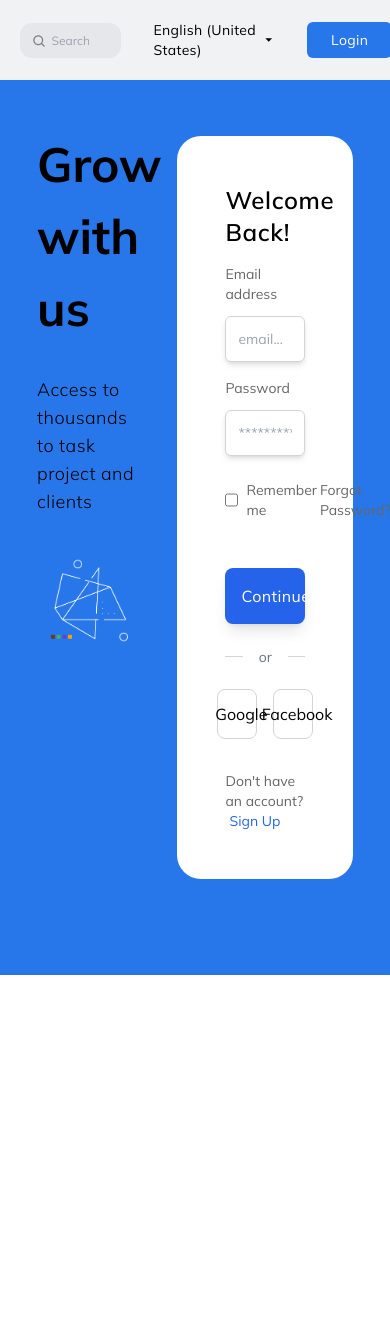
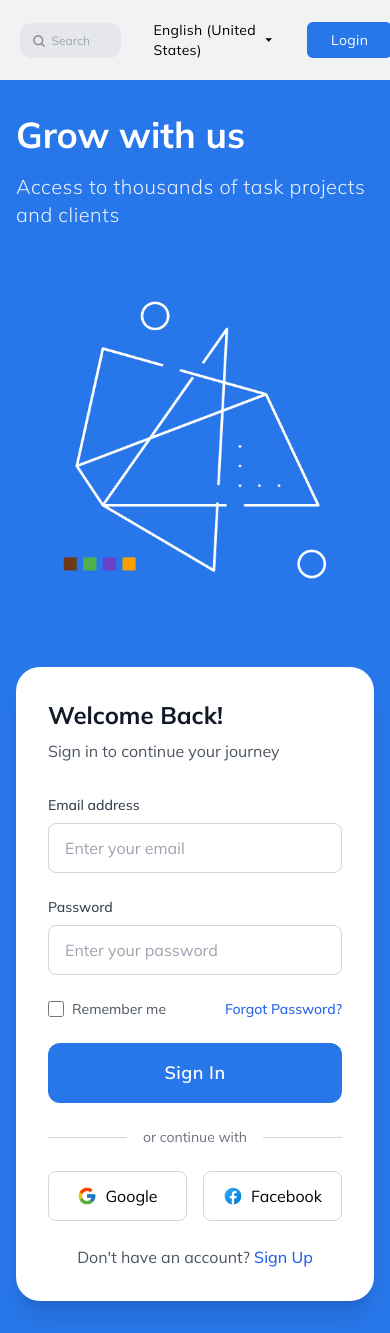
Before and after one commit to emmanueldavidson96/altbucks, a Next.js app: page /log-in in a window 390 px wide. Before the commit the page ends 975 px from the top, so only its background shows below. Built offline with nearby package versions, Linux system fonts and the light colour scheme.

Commit message:
Enhance responsive design for better mobile experience

```diff
--- a/src/app/log-in/page.tsx
+++ b/src/app/log-in/page.tsx
@@ -7,128 +7,189 @@ import illustrationImg from "../../../public/assets/Illustration.png";
 import Link from 'next/link';
 import { useRouter } from 'next/navigation';
 import { useAuthStore } from '@/store/authStore';
-import {toast} from "react-toastify";
+import { toast } from "react-toastify";
 
-export default function page() {
+export default function Page() {
     const [userData, setUserData] = useState({
         email: "",
         password: "",
         rememberMe: false
     })
     const router = useRouter();
-    const {user, isLoading, login} = useAuthStore();
+    const { user, isLoading, login } = useAuthStore();
 
-    const handleSubmit = async (e:React.FormEvent<HTMLFormElement>) => {
+    const handleSubmit = async (e: React.FormEvent<HTMLFormElement>) => {
         e.preventDefault();
-        try{
+        try {
             await login(userData.email, userData.password);
             toast.success("Successfully logged in!")
             router.push("/dashboard");
-        }catch(error){
+        } catch (error) {
             console.log(error)
         }
     }
 
     const handleSocialLogin = (provider: string) => {
-        // Implement social login logic here
         console.log(`Logging in with ${provider}`);
     }
 
     return (
-        <div className='bg-[#2877EA] w-screen h-fit'>
+        <div className='min-h-screen bg-[#2877EA]'>
             <Header />
-            <div className='flex justify-around w-[90%] mx-auto mt-12 pb-24'>
-                <div className='flex flex-col gap-8 w-[30%]'>
-                    <h2 className='text-[48px] font-bold'>Grow with us</h2>
-                    <p className='font-light text-lg tracking-wide'>Access to thousands to task project and clients</p>
-                    <Image src={illustrationImg} className='w-full' alt=''/>
+            <main className='container mx-auto px-4 py-8 md:py-12'>
+                <div className='flex flex-col lg:flex-row justify-between items-center gap-12 max-w-7xl mx-auto'>
+                    {/* Left Section */}
+                    <div className='lg:w-[40%] text-white space-y-8'>
+                        <div className='space-y-4'>
+                            <h2 className='text-4xl md:text-5xl lg:text-6xl font-bold leading-tight'>
+                                Grow with us
+                            </h2>
+                            <p className='text-xl font-light tracking-wide opacity-90'>
+                                Access to thousands of task projects and clients
+                            </p>
                         </div>
-
-                <div className='bg-white mt-12 max-lg:mt-2 h-fit w-[50%] rounded-3xl px-12 py-12 flex flex-col gap-4'>
-                    <h4 className='text-black tracking-wide text-2xl font-semibold'>Welcome Back!</h4>
-                    <form className='flex w-full flex-col gap-4' onSubmit={handleSubmit}>
-                        <div className='flex flex-col gap-3 w-full'>
-                            <label htmlFor="email" className='text-sm text-[#666666]'>Email address</label>
-                            <input
-                                onChange={(e) => setUserData({...userData, email:e.target.value})}
-                                type="email"
-                                id="email"
-                                className='w-full p-3 border rounded-md border-gray-300 text-black text-sm shadow-md'
-                                placeholder='email...'
+                        <Image
+                            src={illustrationImg}
+                            className='w-full max-w-lg mx-auto lg:max-w-none'
+                            alt='Illustration'
+                            priority
                         />
                     </div>
 
-                        <div className='flex flex-col gap-3 w-full'>
-                            <label htmlFor="password" className='text-sm text-[#666666]'>Password</label>
+                    {/* Login Section */}
+                    <div className='w-full lg:w-[55%] bg-white rounded-3xl p-8 md:p-12 shadow-xl'>
+                        <div className='max-w-xl mx-auto space-y-8'>
+                            <div className='space-y-2'>
+                                <h4 className='text-2xl md:text-3xl font-bold text-gray-900'>Welcome Back!</h4>
+                                <p className='text-gray-600'>Sign in to continue your journey</p>
+                            </div>
+
+                            <form className='space-y-6' onSubmit={handleSubmit}>
+                                {/* Email Field */}
+                                <div className='space-y-2'>
+                                    <label htmlFor="email" className='block text-sm font-medium text-gray-700'>
+                                        Email address
+                                    </label>
                                     <input
-                                onChange={(e) => setUserData({...userData, password:e.target.value})}
-                                type="password"
-                                id="password"
-                                className='w-full p-3 border rounded-md border-gray-300 text-black text-sm shadow-md'
-                                placeholder='*********'
+                                        onChange={(e) => setUserData({...userData, email: e.target.value})}
+                                        type="email"
+                                        id="email"
+                                        className='w-full px-4 py-3 rounded-lg border border-gray-300 focus:ring-2 focus:ring-blue-500 focus:border-blue-500 transition-all duration-200'
+                                        placeholder='Enter your email'
                                     />
                                 </div>
 
-                        <div className='flex justify-between items-center mt-2'>
-                            <div className='flex items-center gap-2'>
+                                {/* Password Field */}
+                                <div className='space-y-2'>
+                                    <label htmlFor="password" className='block text-sm font-medium text-gray-700'>
+                                        Password
+                                    </label>
+                                    <input
+                                        onChange={(e) => setUserData({...userData, password: e.target.value})}
+                                        type="password"
+                                        id="password"
+                                        className='w-full px-4 py-3 rounded-lg border border-gray-300 focus:ring-2 focus:ring-blue-500 focus:border-blue-500 transition-all duration-200'
+                                        placeholder='Enter your password'
+                                    />
+                                </div>
+
+                                {/* Remember Me & Forgot Password */}
+                                <div className='flex items-center justify-between'>
+                                    <div className='flex items-center'>
                                         <input
                                             type="checkbox"
                                             id="rememberMe"
                                             checked={userData.rememberMe}
                                             onChange={(e) => setUserData({...userData, rememberMe: e.target.checked})}
-                                    className='w-4 h-4'
+                                            className='w-4 h-4 rounded border-gray-300 text-blue-600 focus:ring-blue-500'
                                         />
-                                <label htmlFor="rememberMe" className='text-sm text-[#666666]'>Remember me</label>
+                                        <label htmlFor="rememberMe" className='ml-2 text-sm text-gray-600'>
+                                            Remember me
+                                        </label>
                                     </div>
-                            <Link href="/forgot-password" className='text-sm text-[#666666] hover:text-blue-600'>
+                                    <Link
+                                        href="/forgot-password"
+                                        className='text-sm text-blue-600 hover:text-blue-800 font-medium transition-colors duration-200'
+                                    >
                                         Forgot Password?
                                     </Link>
                                 </div>
 
+                                {/* Login Button */}
                                 <button
                                     type='submit'
-                            className='w-full p-4 bg-blue-600 rounded-lg text-white text-base tracking-wide shadow-lg mt-8'
+                                    className='w-full py-4 bg-[#2877EA] hover:bg-blue-600 text-white rounded-xl font-semibold text-lg tracking-wide transition-all duration-300 transform hover:translate-y-[-2px] hover:shadow-xl active:translate-y-[1px] disabled:opacity-70 disabled:cursor-not-allowed'
                                 >
-                            Continue
+                                    {isLoading ? (
+                                        <span className="flex items-center justify-center gap-2">
+                                            <svg className="animate-spin h-5 w-5" viewBox="0 0 24 24">
+                                                <circle className="opacity-25" cx="12" cy="12" r="10" stroke="currentColor" strokeWidth="4"/>
+                                                <path className="opacity-75" fill="currentColor" d="M4 12a8 8 0 018-8V0C5.373 0 0 5.373 0 12h4zm2 5.291A7.962 7.962 0 014 12H0c0 3.042 1.135 5.824 3 7.938l3-2.647z"/>
+                                            </svg>
+                                            Signing in...
+                                        </span>
+                                    ) : (
+                                        "Sign In"
+                                    )}
                                 </button>
 
-                        <div className='relative flex items-center justify-center my-4'>
-                            <div className='border-t border-gray-300 w-full'></div>
-                            <span className='bg-white px-4 text-sm text-gray-500 absolute'>or</span>
+                                {/* Divider */}
+                                <div className='relative'>
+                                    <div className='absolute inset-0 flex items-center'>
+                                        <div className='w-full border-t border-gray-300'></div>
+                                    </div>
+                                    <div className='relative flex justify-center text-sm'>
+                                        <span className='px-4 bg-white text-gray-500'>or continue with</span>
+                                    </div>
                                 </div>
 
-                        <div className='flex gap-4 justify-center'>
+                                {/* Social Login Buttons */}
+                                <div className='grid grid-cols-2 gap-4'>
                                     <button
                                         type="button"
                                         onClick={() => handleSocialLogin('google')}
-                                className='flex items-center justify-center gap-2 w-1/2 p-3 border border-gray-300 rounded-lg hover:bg-gray-50'
+                                        className='flex items-center justify-center gap-2 px-4 py-3 border border-gray-300 rounded-lg hover:bg-gray-50 transition-colors duration-200'
                                     >
-                                <svg width="24" height="24" viewBox="0 0 24 24" fill="none" xmlns="http://www.w3.org/2000/svg">
-                                    <path d="M21.8055 10.0415H21V10H12V14H17.6515C16.827 16.3285 14.6115 18 12 18C8.6865 18 6 15.3135 6 12C6 8.6865 8.6865 6 12 6C13.5295 6 14.921 6.577 15.9805 7.5195L18.809 4.691C17.023 3.0265 14.634 2 12 2C6.4775 2 2 6.4775 2 12C2 17.5225 6.4775 22 12 22C17.5225 22 22 17.5225 22 12C22 11.3295 21.931 10.675 21.8055 10.0415Z" fill="#FFC107"/>
-                                    <path d="M3.15295 7.3455L6.43845 9.755C7.32745 7.554 9.48045 6 12 6C13.5295 6 14.921 6.577 15.9805 7.5195L18.809 4.691C17.023 3.0265 14.634 2 12 2C8.15895 2 4.82795 4.1685 3.15295 7.3455Z" fill="#FF3D00"/>
+                                        <svg className="w-5 h-5" viewBox="0 0 48 48">
+                                            <path fill="#FFC107" d="M43.611,20.083H42V20H24v8h11.303c-1.649,4.657-6.08,8-11.303,8c-6.627,0-12-5.373-12-12c0-6.627,5.373-12,12-12c3.059,0,5.842,1.154,7.961,3.039l5.657-5.657C34.046,6.053,29.268,4,24,4C12.955,4,4,12.955,4,24c0,11.045,8.955,20,20,20c11.045,0,20-8.955,20-20C44,22.659,43.862,21.35,43.611,20.083z"></path>
+                                            <path fill="#FF3D00" d="M6.306,14.691l6.571,4.819C14.655,15.108,18.961,12,24,12c3.059,0,5.842,1.154,7.961,3.039l5.657-5.657C34.046,6.053,29.268,4,24,4C16.318,4,9.656,8.337,6.306,14.691z"></path>
+                                            <path fill="#4CAF50" d="M24,44c5.166,0,9.86-1.977,13.409-5.192l-6.19-5.238C29.211,35.091,26.715,36,24,36c-5.202,0-9.619-3.317-11.283-7.946l-6.522,5.025C9.505,39.556,16.227,44,24,44z"></path>
+                                            <path fill="#1976D2" d="M43.611,20.083H42V20H24v8h11.303c-0.792,2.237-2.231,4.166-4.087,5.571c0.001-0.001,0.002-0.001,0.003-0.002l6.19,5.238C36.971,39.205,44,34,44,24C44,22.659,43.862,21.35,43.611,20.083z"></path>
                                         </svg>
                                         Google
                                     </button>
                                     <button
                                         type="button"
                                         onClick={() => handleSocialLogin('facebook')}
-                                className='flex items-center justify-center gap-2 w-1/2 p-3 border border-gray-300 rounded-lg hover:bg-gray-50'
+                                        className='flex items-center justify-center gap-2 px-4 py-3 border border-gray-300 rounded-lg hover:bg-gray-50 transition-colors duration-200'
                                     >
-                                <svg width="24" height="24" viewBox="0 0 24 24" fill="none" xmlns="http://www.w3.org/2000/svg">
-                                    <path d="M24 12C24 5.37258 18.6274 0 12 0C5.37258 0 0 5.37258 0 12C0 17.9895 4.3882 22.954 10.125 23.8542V15.4688H7.07812V12H10.125V9.35625C10.125 6.34875 11.9166 4.6875 14.6576 4.6875C15.9701 4.6875 17.3438 4.92188 17.3438 4.92188V7.875H15.8306C14.34 7.875 13.875 8.80008 13.875 9.75V12H17.2031L16.6711 15.4688H13.875V23.8542C19.6118 22.954 24 17.9895 24 12Z" fill="#1877F2"/>
+                                        <svg className="w-5 h-5" viewBox="0 0 48 48">
+                                            <linearGradient id="Ld6sqrtcxMyckEl6xeDdMa" x1="9.993" x2="40.615" y1="9.993" y2="40.615" gradientUnits="userSpaceOnUse">
+                                                <stop offset="0" stopColor="#2aa4f4"/>
+                                                <stop offset="1" stopColor="#007ad9"/>
+                                            </linearGradient>
+                                            <path fill="url(#Ld6sqrtcxMyckEl6xeDdMa)" d="M24,4C12.954,4,4,12.954,4,24s8.954,20,20,20s20-8.954,20-20S35.046,4,24,4z"/>
+                                            <path fill="#fff" d="M26.707,29.301h5.176l0.813-5.258h-5.989v-2.874c0-2.184,0.714-4.121,2.757-4.121h3.283V12.46 c-0.577-0.078-1.797-0.248-4.102-0.248c-4.814,0-7.636,2.542-7.636,8.334v3.498H16.06v5.258h4.948v14.452 C21.988,43.9,22.981,44,24,44c0.921,0,1.82-0.084,2.707-0.204V29.301z"/>
                                         </svg>
                                         Facebook
                                     </button>
                                 </div>
 
-                        <div className='flex justify-center mt-4'>
-                            <p className='text-sm text-[#666666]'>Don't have an account?
-                                <Link href="/signup" className='text-blue-600 ml-1'>Sign Up</Link>
+                                {/* Sign Up Link */}
+                                <p className='text-center text-gray-600'>
+                                    Don't have an account?{' '}
+                                    <Link
+                                        href="/signup"
+                                        className='text-blue-600 hover:text-blue-800 font-medium transition-colors duration-200'
+                                    >
+                                        Sign Up
+                                    </Link>
                                 </p>
-                        </div>
                             </form>
                         </div>
                     </div>
                 </div>
+            </main>
+        </div>
     )
 }
--- a/src/app/signup/page.tsx
+++ b/src/app/signup/page.tsx
@@ -6,70 +6,98 @@ import illustrationImg from "../../../public/assets/Illustration.png";
 import Link from 'next/link';
 import { useAuthStore } from '@/store/authStore';
 
-export default function page() {
-
-
+export default function Page() {
     const [createTask, setCreateTask] = useState(true);
 
     return (
-        <div className='bg-[#2877EA] w-screen h-screen'>
+        <div className='min-h-screen bg-[#2877EA]'>
             <Header />
-            <div className='flex justify-around w-[90%] mx-auto my-12'>
-                <div className='flex flex-col gap-8 w-[30%]'>
-                    <h2 className='text-[48px] font-bold'>Grow with us</h2>
-                    <p className='font-light text-lg tracking-wide'>Access to thousands to task project and clients</p>
-                    <Image src={illustrationImg} className='w-full' alt=''/>
+            <main className='container mx-auto px-4 py-8 md:py-12 lg:py-16'>
+                <div className='flex flex-col lg:flex-row justify-between items-center gap-12 max-w-7xl mx-auto'>
+                    {/* Left Section */}
+                    <div className='lg:w-[40%] text-white space-y-6'>
+                        <div className='space-y-4'>
+                            <h2 className='text-4xl md:text-5xl lg:text-6xl font-bold leading-tight'>
+                                Grow with us
+                            </h2>
+                            <p className='text-xl md:text-2xl font-light tracking-wide opacity-90'>
+                                Access to thousands of task projects and clients
+                            </p>
+                        </div>
+                        <Image
+                            src={illustrationImg}
+                            className='w-full max-w-lg mx-auto lg:max-w-none'
+                            alt='Illustration'
+                            priority
+                        />
                     </div>
 
                     {/* Authentication Section */}
-                <div className='bg-white w-[50%] rounded-3xl px-16 py-16 flex flex-col gap-4'>
-                    <h4 className='text-black tracking-wide text-xl'>Sign up now</h4>
-                    <h2 className='font-bold text-3xl text-black'>Welcome.</h2>
-                    <p className='tracking-wide font-light text-sm text-black'>Choose what you will like to use Alt bucks for</p>
+                    <div className='w-full lg:w-[55%] bg-white rounded-3xl p-8 md:p-12'>
+                        <div className='max-w-xl mx-auto space-y-8'>
+                            {/* Header */}
+                            <div className='space-y-3'>
+                                <h4 className='text-gray-600 text-xl tracking-wide'>Sign up now</h4>
+                                <h2 className='font-bold text-3xl md:text-4xl text-gray-900'>Welcome.</h2>
+                                <p className='text-gray-600 tracking-wide'>Choose what you would like to use Alt bucks for</p>
+                            </div>
 
-                    <div className='flex flex-col gap-6'>
-                        {/* Earn */}
+                            {/* Options */}
+                            <div className='space-y-4'>
+                                {/* Earn Option */}
                                 <div
-                            onClick={() => setCreateTask(!createTask)}
-                            className={`flex w-full items-center border-2 ${createTask ? "" : "border-blue-500" } rounded-xl p-4 gap-6 cursor-pointer`}
+                                    onClick={() => setCreateTask(false)}
+                                    className={`group transition-all duration-200 flex items-start border-2 ${!createTask ? "border-blue-500 bg-blue-50" : "border-gray-200 hover:border-gray-300"} rounded-xl p-6 cursor-pointer`}
                                 >
-                            <div className='bg-gray-600 w-[80px] h-[60px] rounded-full'>
-                            </div>
-                            <div className='flex flex-col gap-2'>
-                                <h3 className='text-black text-lg tracking-wide'>Earn</h3>
-                                <p className='text-gray-400 tracking-wide text-sm '>Showcase your talent to a large audience and connect with the right clients</p>
+                                    <div className='flex-shrink-0 bg-gray-600 w-16 h-16 rounded-full'></div>
+                                    <div className='ml-6 space-y-2'>
+                                        <h3 className='text-gray-900 text-lg font-medium'>Earn</h3>
+                                        <p className='text-gray-600 leading-relaxed'>
+                                            Showcase your talent to a large audience and connect with the right clients
+                                        </p>
                                     </div>
                                 </div>
 
-                        {/* Create Task */}
+                                {/* Create Task Option */}
                                 <div
-                            onClick={() => setCreateTask(!createTask)}
-                            className={`flex w-full items-center border-2 ${createTask ? "border-blue-500" : "" } rounded-xl p-4 gap-6 cursor-pointer`}
+                                    onClick={() => setCreateTask(true)}
+                                    className={`group transition-all duration-200 flex items-start border-2 ${createTask ? "border-blue-500 bg-blue-50" : "border-gray-200 hover:border-gray-300"} rounded-xl p-6 cursor-pointer`}
                                 >
-                            <div className='bg-blue-300 w-[60px] h-[60px] rounded-full'>
+                                    <div className='flex-shrink-0 bg-blue-300 w-16 h-16 rounded-full'></div>
+                                    <div className='ml-6 space-y-2'>
+                                        <h3 className='text-gray-900 text-lg font-medium'>Create Task</h3>
+                                        <p className='text-gray-600 leading-relaxed'>
+                                            Hire a world-class team to get your project running
+                                        </p>
                                     </div>
-                            <div className='flex flex-col gap-2'>
-                                <h3 className='text-black text-lg tracking-wide'>Create Task</h3>
-                                <p className='text-gray-400 tracking-wide text-sm '>Hire a world-class team to get your project running</p>
                                 </div>
                             </div>
 
-                    </div>
+                            {/* Action Buttons */}
+                            <div className='space-y-4 pt-4'>
+                                <Link
+                                    href={`${createTask ? "/sign-up-taskcreator":"/sign-up"}`}
+                                    className='block w-full'
+                                >
+                                    <button className='bg-[#2877EA] hover:bg-blue-600 transition-colors duration-200 rounded-xl py-4 text-white font-medium w-full'>
+                                        Continue
+                                    </button>
+                                </Link>
 
-                    <button className='bg-[#2877EA] rounded-2xl text-sm tracking-wide w-full h-[40px] text-white'>
+                                <p className='text-center text-gray-600'>
+                                    Already have an account?{' '}
                                     <Link
-                            href={`${createTask ? "/sign-up-taskcreator":"/sign-up"}`} >
-                            Continue
-                        </Link>
-                    </button>
-                    <p className='text-sm tracking-wide text-black'>Already have an account? <span className='text-[#2877EA] font-semibold'>
-                    <Link href={"/log-in"}>
+                                        href="/log-in"
+                                        className='text-[#2877EA] hover:text-blue-700 font-semibold transition-colors duration-200'
+                                    >
                                         Log In
                                     </Link>
-                </span></p>
+                                </p>
                             </div>
-
                         </div>
+                    </div>
+                </div>
+            </main>
         </div>
     )
 }
```
Lines whose indentation alone changed are shown as unchanged.
